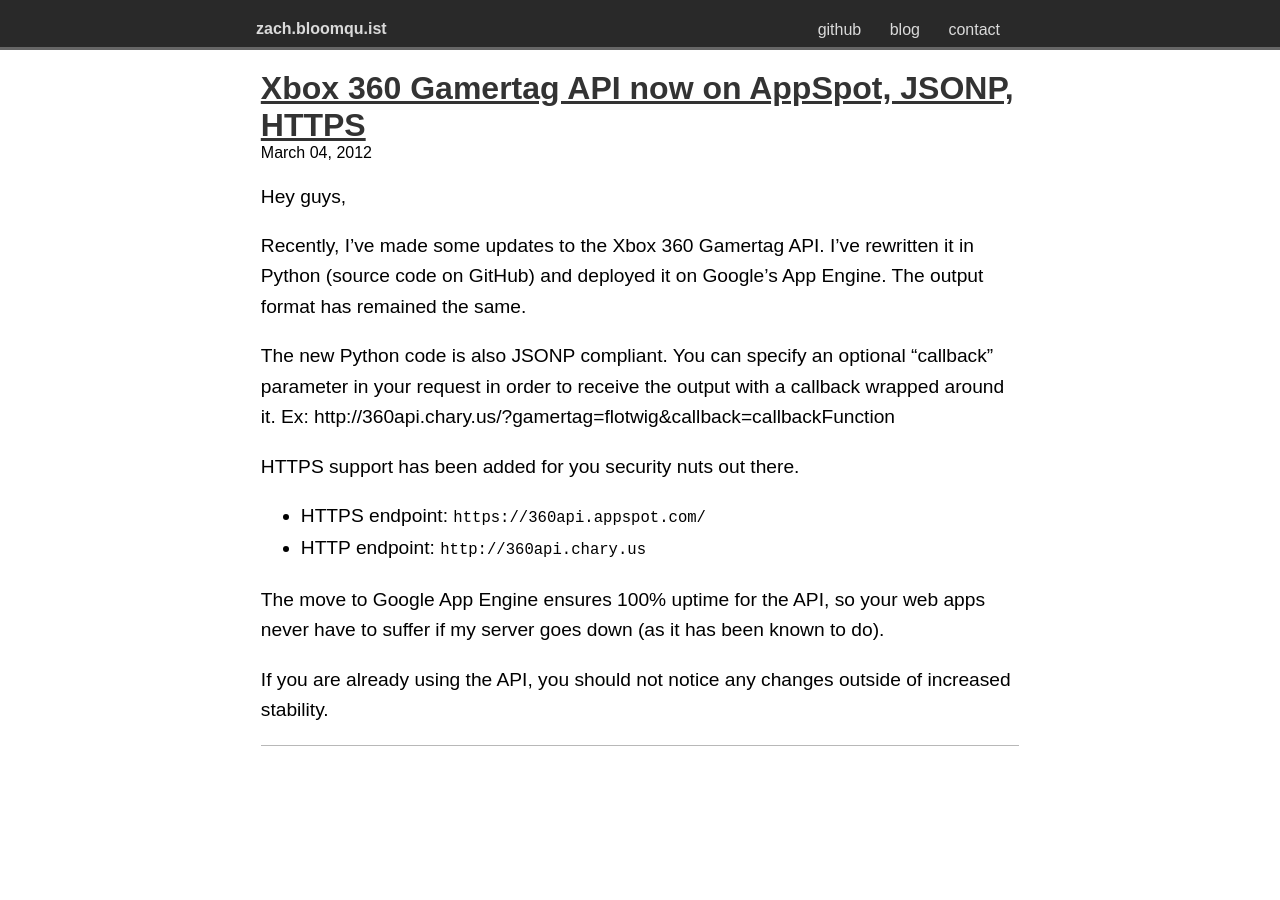
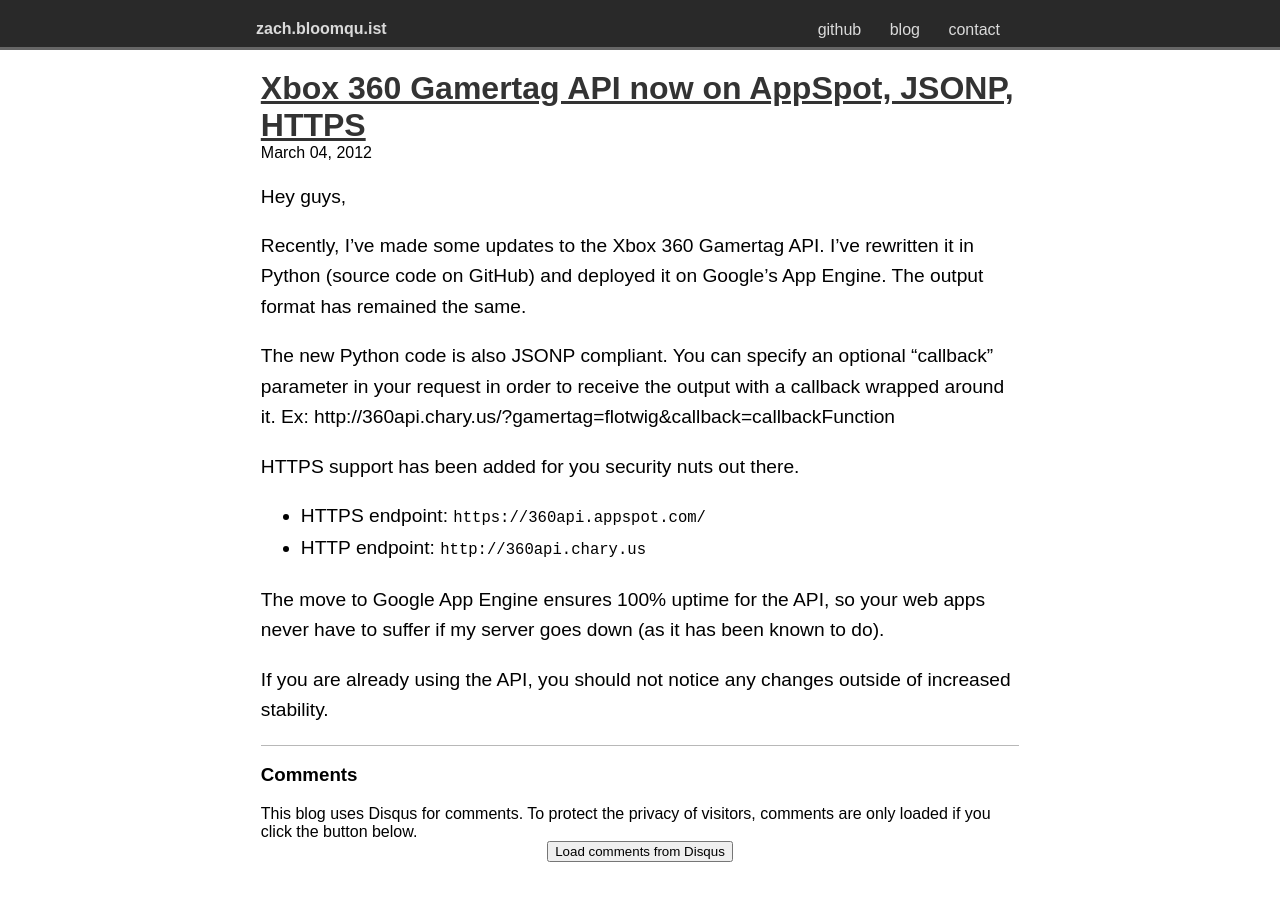
Before and after one commit to flotwig/site, a Jekyll site: the page built from _posts/2012-03-04-x360-api-updates.md, in a window 1280 px wide. Built offline with Jekyll 4.4.1, drawn with Linux system fonts in a browser that asks for light colours; comment, search, counter and statistics services are not loaded.

Commit message:
only load comments on demand

```diff
--- a/_layouts/post.html
+++ b/_layouts/post.html
@@ -10,19 +10,42 @@
 	</div>
 	<hr/>
 	<div class="comments">
+		<h3>Comments</h3>
+		<div id="load-comments">
+			This blog uses Disqus for comments. To protect the privacy of visitors, comments are only loaded if you click the button below.
+			<noscript>Please enable JavaScript to view discussion.</noscript>
+		</div>
 		<div id="disqus_thread"></div>
 			<script>
 			var disqus_config = function () {
 				this.page.url = '{{ site.url }}{{ page.url }}';
 			};
-		(function() {
+
+			var loaded = false;
+
+			var loadDisqus = function() {
 				var d = document, s = d.createElement('script');
 				s.src = 'https://charyus.disqus.com/embed.js';
 				s.setAttribute('data-timestamp', +new Date());
 				(d.head || d.body).appendChild(s);
-		})();
+			};
+
+			var loadCommentsDiv = document.getElementById('load-comments');
+			var loadCommentsBtn = document.createElement('button');
+
+			loadCommentsBtn.innerHTML = 'Load comments from Disqus';
+
+			loadCommentsBtn.addEventListener('click', () => {
+				if (loaded) {
+					return
+				}
+
+				loaded = true;
+				loadCommentsDiv.style.display = 'none';
+				loadDisqus();
+			});
+
+			loadCommentsDiv.appendChild(loadCommentsBtn);
 		</script>
-		<noscript>Please enable JavaScript to view discussion.</noscript>
-		<script id="dsq-count-scr" src="//charyus.disqus.com/count.js" async></script>
 	</div>
 </article>
--- a/assets/style.scss
+++ b/assets/style.scss
@@ -95,6 +95,13 @@
         li:not(:last-child)::after {
             content: ',';
         }
+    }
+}
+
+#load-comments {
+    button {
+        margin: auto;
+        display: block;
     }
 }
 
```
Lines whose indentation alone changed are shown as unchanged.
